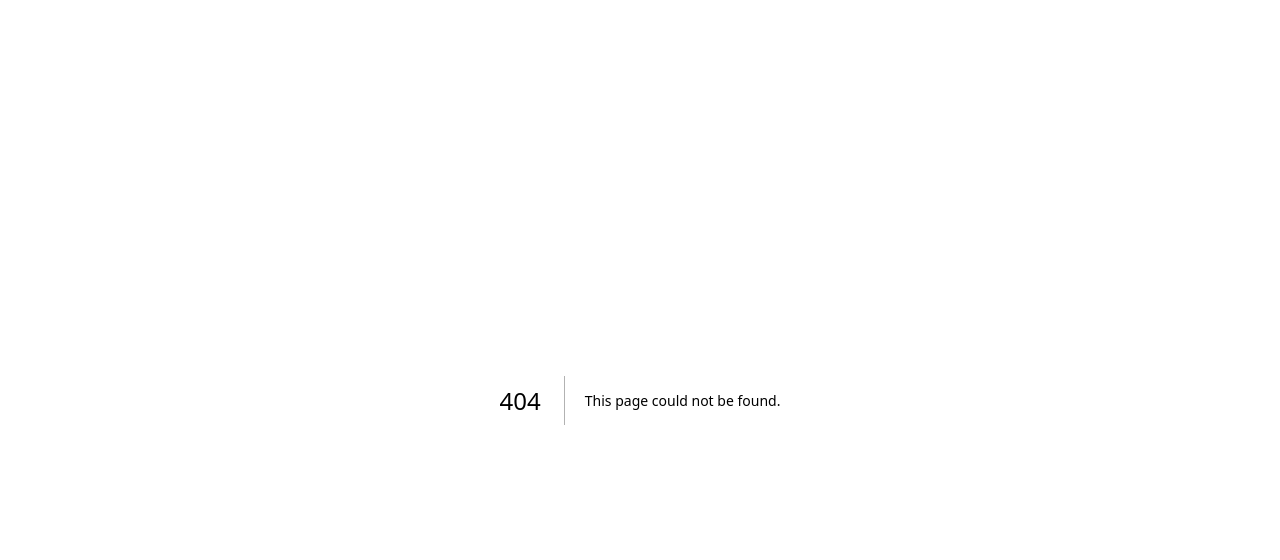
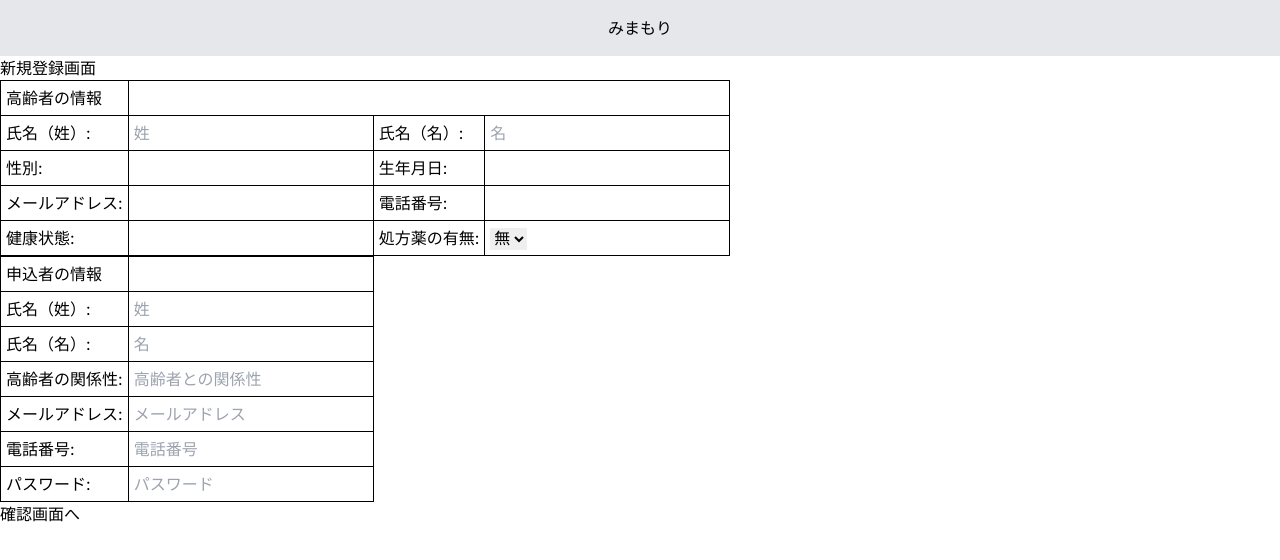
Before and after one commit to ms-engineer-bc-4b/mimamori, a Next.js app in the folder App/app/next/: page /register in a window 1280 px wide. Before the commit this address had no page. Shown: the top 560 px of the page. Built offline with nearby package versions, Linux system fonts and the light colour scheme.

Commit message:
create register page

```diff
--- a/App/app/next/next.config.js
+++ b/App/app/next/next.config.js
@@ -1,6 +1,8 @@
 /** @type {import('next').NextConfig} */
 //ホットリロードする為、変更
+//
 const nextConfig = {
+  output: 'standalone'//公式Dockerfileはstandaloneでのビルドを想定しているため追加
 }
 
 module.exports = nextConfig
--- /dev/null
+++ b/App/app/next/src/app/components/Header.tsx
@@ -0,0 +1,13 @@
+// components/Header.tsx
+
+import React from 'react';
+
+const Header: React.FC = () => {
+  return (
+    <header className="text-center py-4 bg-gray-200">
+      みまもり
+    </header>
+  );
+};
+
+export default Header;
--- a/App/app/next/src/app/page.tsx
+++ b/App/app/next/src/app/page.tsx
@@ -1,16 +1,9 @@
 import Link from 'next/link';
 
 // シンプルなヘッダーコンポーネント
-const Header = () => {
-  return (
-    <header className="text-center py-4 bg-gray-200">
-      {/* ここにヘッダーのコンテンツを追加 */}
-      みまもり
-    </header>
-  );
-};
+import Header from './components/Header';
 
-export default function Home() {
+const Home: React.FC = () => {
   return (
     <div className="flex flex-col min-h-screen">
       {/* ヘッダーの呼び出し */}
@@ -29,4 +22,6 @@ export default function Home() {
       {/* フッターの呼び出し */}
     </div>
   );
-}
+};
+
+export default Home;
--- /dev/null
+++ b/App/app/next/src/app/register/page.tsx
@@ -0,0 +1,249 @@
+"use client"
+import React, { useState, ChangeEvent, FormEvent } from 'react';
+import Header from '../components/Header';
+
+interface SeniorUser{
+  senior_last_name: string;
+  senior_first_name: string;
+  gender: string;
+  birth_date: string;
+  senior_email: string;
+  senior_tel: string;
+  health_status: string;
+  medication: boolean;
+  medication_frequency: string;
+}
+
+interface familyUser {
+  family_last_name: string;
+  family_first_name: string;
+  relationship_with_senior: string;
+  family_email: string;
+  family_tel: string;
+  family_password: string;
+}
+
+const RegisterPage: React.FC = () => {
+  const [SeniorUser, setSeniorUserInfo] = useState<SeniorUser>({
+    senior_last_name: '',
+    senior_first_name: '',
+    gender: '',
+    birth_date: '',
+    senior_email: '',
+    senior_tel: '',
+    health_status: '',
+    medication: false,
+    medication_frequency: '',
+  });
+
+  const [familyUser, setApplicantInfo] = useState<familyUser>({
+    family_last_name: '',
+    family_first_name: '',
+    relationship_with_senior: '',
+    family_email: '',
+    family_tel: '',
+    family_password: '',
+  });
+
+  const handleInputChange = (fieldName: string, value: string | boolean, isSeniorUser: boolean = true) => {
+    if (isSeniorUser) {
+      setSeniorUserInfo({ ...SeniorUser, [fieldName]: value });
+    } else {
+      setApplicantInfo({ ...familyUser, [fieldName]: value });
+    }
+  };
+
+  const handleFormSubmit = (e: FormEvent) => {
+    e.preventDefault();
+    console.log('フォームが送信されました。入力値(高齢者):',SeniorUser);
+    console.log('フォームが送信されました。入力値(申込者):', familyUser);
+    // Add logic for processing the form data or navigating to the confirmation page
+  };
+
+  return (
+    <div>
+      <Header />
+      <h1>新規登録画面</h1>
+
+      <form onSubmit={handleFormSubmit}>
+        <table style={{ borderCollapse: 'collapse' }}>
+          <tbody>
+            <tr>
+              <td style={{ border: '1px solid black', padding: '5px' }}>高齢者の情報</td>
+              <td colSpan={3} style={{ border: '1px solid black', padding: '5px' }}></td>
+            </tr>
+            <tr>
+              <td style={{ border: '1px solid black', padding: '5px' }}>氏名（姓）:</td>
+              <td style={{ border: '1px solid black', padding: '5px' }}>
+                <input
+                  type="text"
+                  placeholder="姓"
+                  value={SeniorUser.senior_last_name}
+                  onChange={(e) => handleInputChange('senior_last_name', e.target.value)}
+                />
+              </td>
+              <td style={{ border: '1px solid black', padding: '5px' }}>氏名（名）:</td>
+              <td style={{ border: '1px solid black', padding: '5px' }}>
+                <input
+                  type="text"
+                  placeholder="名"
+                  value={SeniorUser.senior_first_name}
+                  onChange={(e) => handleInputChange('senior_first_name', e.target.value)}
+                />
+              </td>
+            </tr>
+            <tr>
+              <td style={{ border: '1px solid black', padding: '5px' }}>性別:</td>
+              <td style={{ border: '1px solid black', padding: '5px' }}>
+                <input
+                  type="text"
+                  value={SeniorUser.gender}
+                  onChange={(e) => handleInputChange('gender', e.target.value)}
+                />
+              </td>
+              <td style={{ border: '1px solid black', padding: '5px' }}>生年月日:</td>
+              <td style={{ border: '1px solid black', padding: '5px' }}>
+                <input
+                  type="text"
+                  value={SeniorUser.birth_date}
+                  onChange={(e) => handleInputChange('birth_date', e.target.value)}
+                />
+              </td>
+            </tr>
+            <tr>
+              <td style={{ border: '1px solid black', padding: '5px' }}>メールアドレス:</td>
+              <td style={{ border: '1px solid black', padding: '5px' }}>
+                <input
+                  type="email"
+                  value={SeniorUser.senior_email}
+                  onChange={(e) => handleInputChange('senior_email', e.target.value)}
+                />
+              </td>
+              <td style={{ border: '1px solid black', padding: '5px' }}>電話番号:</td>
+              <td style={{ border: '1px solid black', padding: '5px' }}>
+                <input
+                  type="tel"
+                  value={SeniorUser.senior_tel}
+                  onChange={(e) => handleInputChange('senior_tel', e.target.value)}
+                />
+              </td>
+            </tr>
+            <tr>
+              <td style={{ border: '1px solid black', padding: '5px' }}>健康状態:</td>
+              <td style={{ border: '1px solid black', padding: '5px' }}>
+                <input
+                  type="text"
+                  value={SeniorUser.health_status}
+                  onChange={(e) => handleInputChange('health_status', e.target.value)}
+                />
+              </td>
+              <td style={{ border: '1px solid black', padding: '5px' }}>処方薬の有無:</td>
+              <td style={{ border: '1px solid black', padding: '5px' }}>
+                <select
+                  value={SeniorUser.medication ? 'true' : 'false'}
+                  onChange={(e) => handleInputChange('medication', e.target.value === 'true')}
+                >
+                  <option value="true">有</option>
+                  <option value="false">無</option>
+                </select>
+
+              </td>
+            </tr>
+            {SeniorUser.medication && (
+              <tr>
+                <td style={{ border: '1px solid black', padding: '5px' }}>有の場合頻度:</td>
+                <td colSpan={3} style={{ border: '1px solid black', padding: '5px' }}>
+                  <input
+                    type="text"
+                    value={SeniorUser.medication_frequency}
+                    onChange={(e) => handleInputChange('medication_frequency', e.target.value)}
+                  />
+                </td>
+              </tr>
+            )}
+          </tbody>
+        </table>
+{/* Applicant Information */}
+<table style={{ borderCollapse: 'collapse' }}>
+  <tbody>
+    <tr>
+      <td style={{ border: '1px solid black', padding: '5px' }}>申込者の情報</td>
+      <td colSpan={3} style={{ border: '1px solid black', padding: '5px' }}></td>
+    </tr>
+    <tr>
+      <td style={{ border: '1px solid black', padding: '5px' }}>氏名（姓）:</td>
+      <td style={{ border: '1px solid black', padding: '5px' }}>
+        <input
+          type="text"
+          placeholder="姓"
+          value={familyUser.family_last_name}
+          onChange={(e) => handleInputChange('family_last_name', e.target.value, false)}
+        />
+      </td>
+    </tr>
+    <tr>
+      <td style={{ border: '1px solid black', padding: '5px' }}>氏名（名）:</td>
+      <td style={{ border: '1px solid black', padding: '5px' }}>
+        <input
+          type="text"
+          placeholder="名"
+          value={familyUser.family_first_name}
+          onChange={(e) => handleInputChange('family_first_name', e.target.value, false)}
+        />
+      </td>
+    </tr>
+    <tr>
+      <td style={{ border: '1px solid black', padding: '5px' }}>高齢者の関係性:</td>
+      <td style={{ border: '1px solid black', padding: '5px' }}>
+        <input
+          type="text"
+          placeholder="高齢者との関係性"
+          value={familyUser.relationship_with_senior}
+          onChange={(e) => handleInputChange('relationship_with_senior', e.target.value, false)}
+        />
+      </td>
+    </tr>
+    <tr>
+      <td style={{ border: '1px solid black', padding: '5px' }}>メールアドレス:</td>
+      <td style={{ border: '1px solid black', padding: '5px' }}>
+        <input
+          type="email"
+          placeholder="メールアドレス"
+          value={familyUser.family_email}
+          onChange={(e) => handleInputChange('family_email', e.target.value, false)}
+        />
+      </td>
+    </tr>
+    <tr>
+      <td style={{ border: '1px solid black', padding: '5px' }}>電話番号:</td>
+      <td style={{ border: '1px solid black', padding: '5px' }}>
+        <input
+          type="tel"
+          placeholder="電話番号"
+          value={familyUser.family_tel}
+          onChange={(e) => handleInputChange('family_tel', e.target.value, false)}
+        />
+      </td>
+    </tr>
+    <tr>
+      <td style={{ border: '1px solid black', padding: '5px' }}>パスワード:</td>
+      <td style={{ border: '1px solid black', padding: '5px' }}>
+        <input
+          type="password"
+          placeholder="パスワード"
+          value={familyUser.family_password}
+          onChange={(e) => handleInputChange('family_password', e.target.value, false)}
+        />
+      </td>
+    </tr>
+  </tbody>
+</table>
+
+<button type="submit">確認画面へ</button>
+</form>
+</div>
+);
+};
+
+
+export default RegisterPage;
--- a/App/app/next/tsconfig.json
+++ b/App/app/next/tsconfig.json
@@ -21,7 +21,9 @@
     "paths": {
       "@/*": ["./src/*"]
     }
+
   },
-  "include": ["next-env.d.ts", "**/*.ts", "**/*.tsx", ".next/types/**/*.ts"],
+  "include": ["next-env.d.ts", "**/*.ts", "**/*.tsx", ".next/types/**/*.ts",
+  "src/**/*"],
   "exclude": ["node_modules"]
 }
```
Also changed, not shown: App/app/next/package.json (+10 -6 lines), 2 other files (tests, documents, lock files or other folders).
